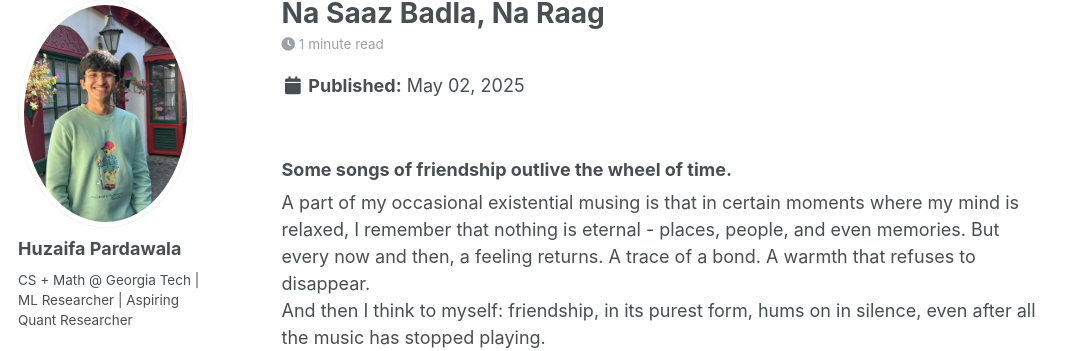
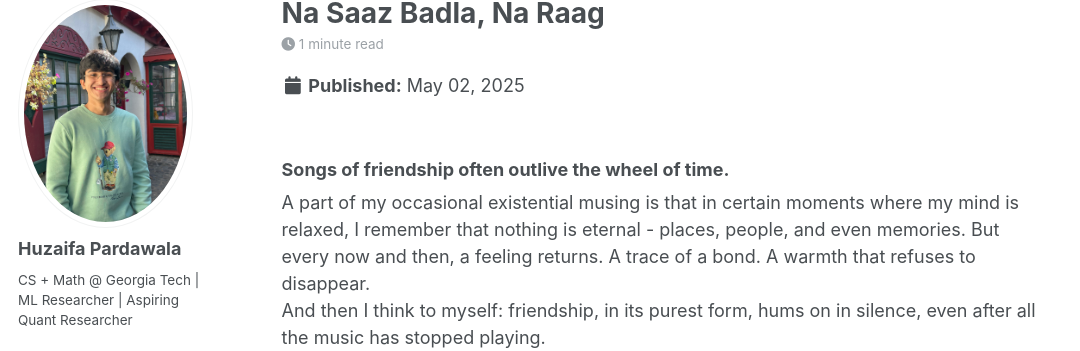
Before and after one commit to huzaifahp7/huzaifahp7.github.io, a Jekyll site: the page built from _writing/05-02-2025-dost-zamaana.md, in a window 1280 px wide and 900 px high. Shown: the part 100-451 px from the top of the window, without its empty margins (0-1080 px from the left). Built offline with Jekyll 4.4.1, drawn with Linux system fonts in a browser that asks for light colours; some web fonts are replaced.

Commit message:
feat: adding more writing

```diff
--- a/_writing/05-02-2025-dost-zamaana.md
+++ b/_writing/05-02-2025-dost-zamaana.md
@@ -7,7 +7,7 @@ tags:
   - time
 ---
 
-### Some songs of friendship outlive the wheel of time.
+### Songs of friendship often outlive the wheel of time.
 
 A part of my occasional existential musing is that in certain moments where my mind is relaxed, I remember that nothing is eternal - places, people, and even memories.
 But every now and then, a feeling returns. A trace of a bond. A warmth that refuses to disappear.
```
